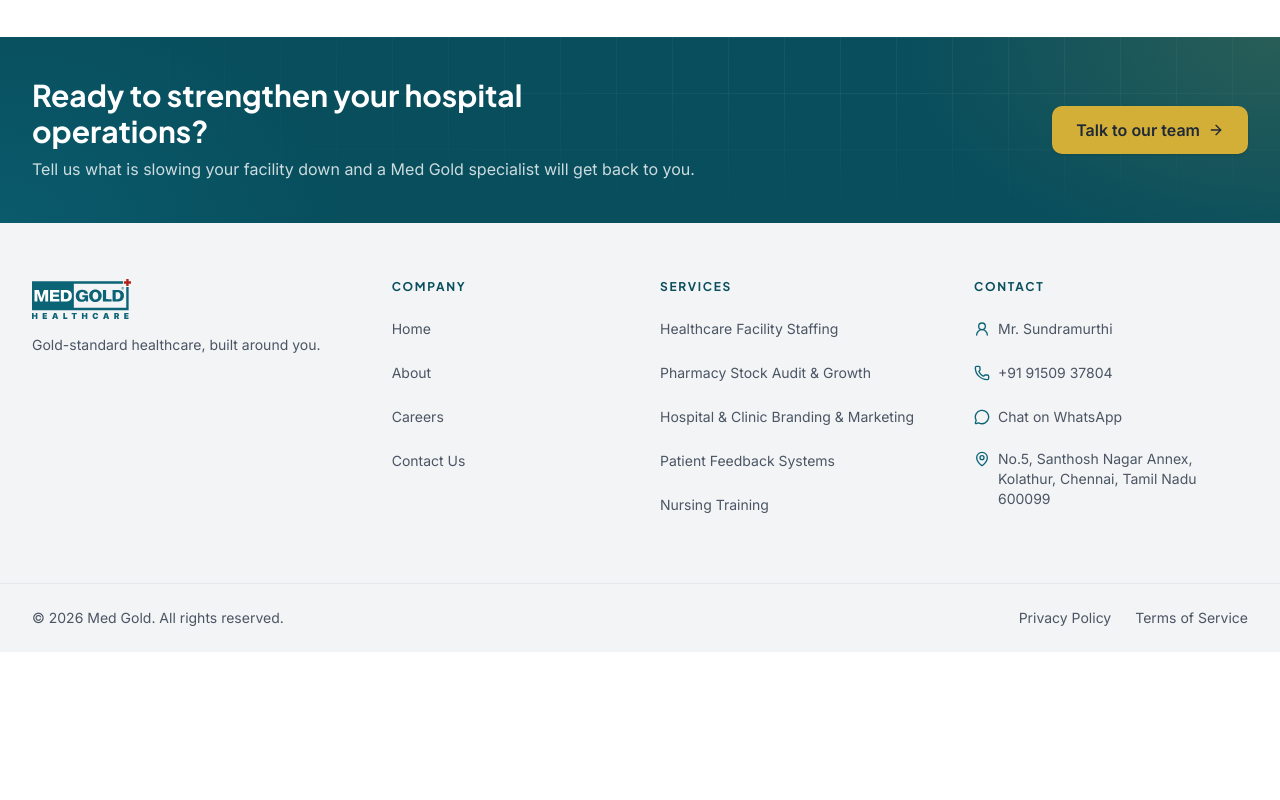
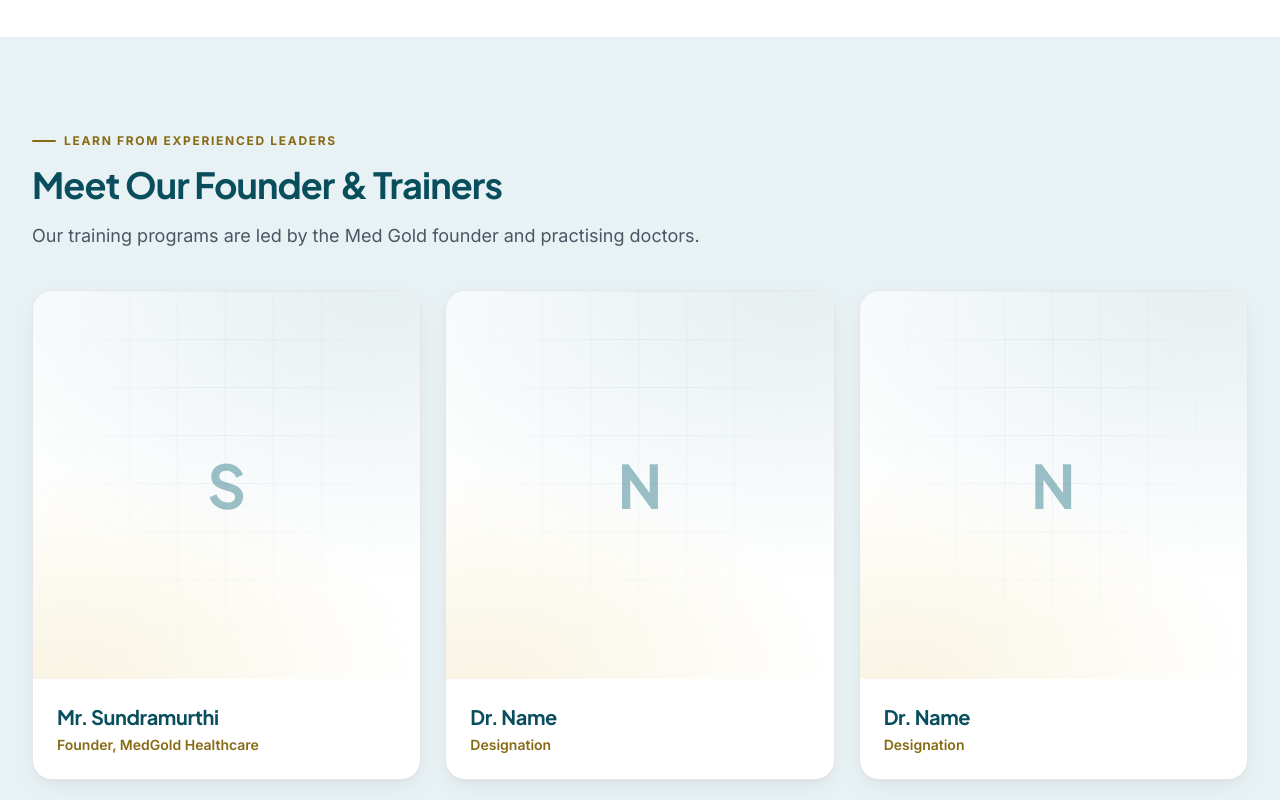
Before and after one commit to techsupport-medgold/medgold-website-2026, a Next.js app: page /careers in a window 1280 px wide. Shown: the part 380-1180 px from the top of the page. Before the commit the page ends 1032 px from the top, so only its background shows below. Built offline with nearby package versions, Linux system fonts and the light colour scheme; no server answers.

Commit message:
Careers: add founder and trainers section with placeholders
Co-authored-by: Cursor <cursoragent@cursor.com>

```diff
--- a/src/app/(site)/careers/page.tsx
+++ b/src/app/(site)/careers/page.tsx
@@ -1,4 +1,5 @@
 import type { Metadata } from "next";
+import TrainersSection from "@@/components/careers/TrainersSection";
 import Breadcrumb from "@@/components/common/Breadcrumb";
 import { Routes } from "@@/config/routes";
 import { CAREERS_SEO, careersHero } from "@@/data/careers";
@@ -22,6 +23,7 @@ export default function CareersPage() {
           <p className="mt-6 text-lg text-ink-muted">{careersHero.intro}</p>
         </div>
       </section>
+      <TrainersSection />
     </>
   );
 }
--- /dev/null
+++ b/src/components/careers/TrainersSection.tsx
@@ -0,0 +1,63 @@
+import Image from "next/image";
+import Card from "@@/components/ui/card";
+import Reveal from "@@/components/ui/reveal";
+import Section from "@@/components/ui/section";
+import SectionHeader from "@@/components/ui/section-header";
+import { trainers, type Trainer } from "@@/data/careers";
+import { stagger } from "@@/lib/motion";
+
+function initials(name: string) {
+  return name
+    .replace(/^(Mr|Mrs|Ms|Dr)\.?\s*/i, "")
+    .split(/\s+/)
+    .filter(Boolean)
+    .slice(0, 2)
+    .map((word) => word[0].toUpperCase())
+    .join("");
+}
+
+function TrainerPhoto({ person }: { person: Trainer }) {
+  return (
+    <div className="relative aspect-square overflow-hidden rounded-t-card bg-surface-raised">
+      {person.photo ? (
+        <Image
+          src={person.photo.src}
+          alt={person.photo.alt}
+          fill
+          sizes="(min-width: 1024px) 33vw, (min-width: 640px) 50vw, 100vw"
+          className="object-cover"
+        />
+      ) : (
+        <span
+          className="brand-wash flex size-full items-center justify-center font-display text-6xl font-bold text-primary/40"
+          aria-hidden="true"
+        >
+          {initials(person.name)}
+        </span>
+      )}
+    </div>
+  );
+}
+
+export default function TrainersSection() {
+  return (
+    <Section tone="raised" aria-labelledby="trainers-heading">
+      <SectionHeader id="trainers-heading" eyebrow={trainers.eyebrow} title={trainers.heading} intro={trainers.intro} />
+
+      <ul className="mt-10 grid gap-6 sm:grid-cols-2 lg:grid-cols-3">
+        {trainers.people.map((person, index) => (
+          <Reveal as="li" key={`${person.name}-${index}`} delay={stagger(index)}>
+            <Card padding="none" className="h-full overflow-hidden">
+              <TrainerPhoto person={person} />
+              <div className="p-6">
+                <h3 className="font-display text-xl font-bold text-primary-deep">{person.name}</h3>
+                <p className="mt-1 text-sm font-semibold text-gold-ink">{person.role}</p>
+                {person.bio ? <p className="mt-3 text-sm leading-relaxed text-ink-muted">{person.bio}</p> : null}
+              </div>
+            </Card>
+          </Reveal>
+        ))}
+      </ul>
+    </Section>
+  );
+}
--- a/src/data/careers.ts
+++ b/src/data/careers.ts
@@ -8,3 +8,16 @@ export const careersHero = {
   heading: "Careers at Med Gold",
   intro: "This page is in development. Open roles will be listed here before launch.",
 };
+
+export type Trainer = { name: string; role: string; bio?: string; photo?: { src: string; alt: string } };
+
+export const trainers = {
+  eyebrow: "Learn from experienced leaders",
+  heading: "Meet Our Founder & Trainers",
+  intro: "Our training programs are led by the Med Gold founder and practising doctors.",
+  people: [
+    { name: "Mr. Sundramurthi", role: "Founder, MedGold Healthcare" },
+    { name: "Dr. Name", role: "Designation" },
+    { name: "Dr. Name", role: "Designation" },
+  ] satisfies Trainer[] as Trainer[],
+};
```
